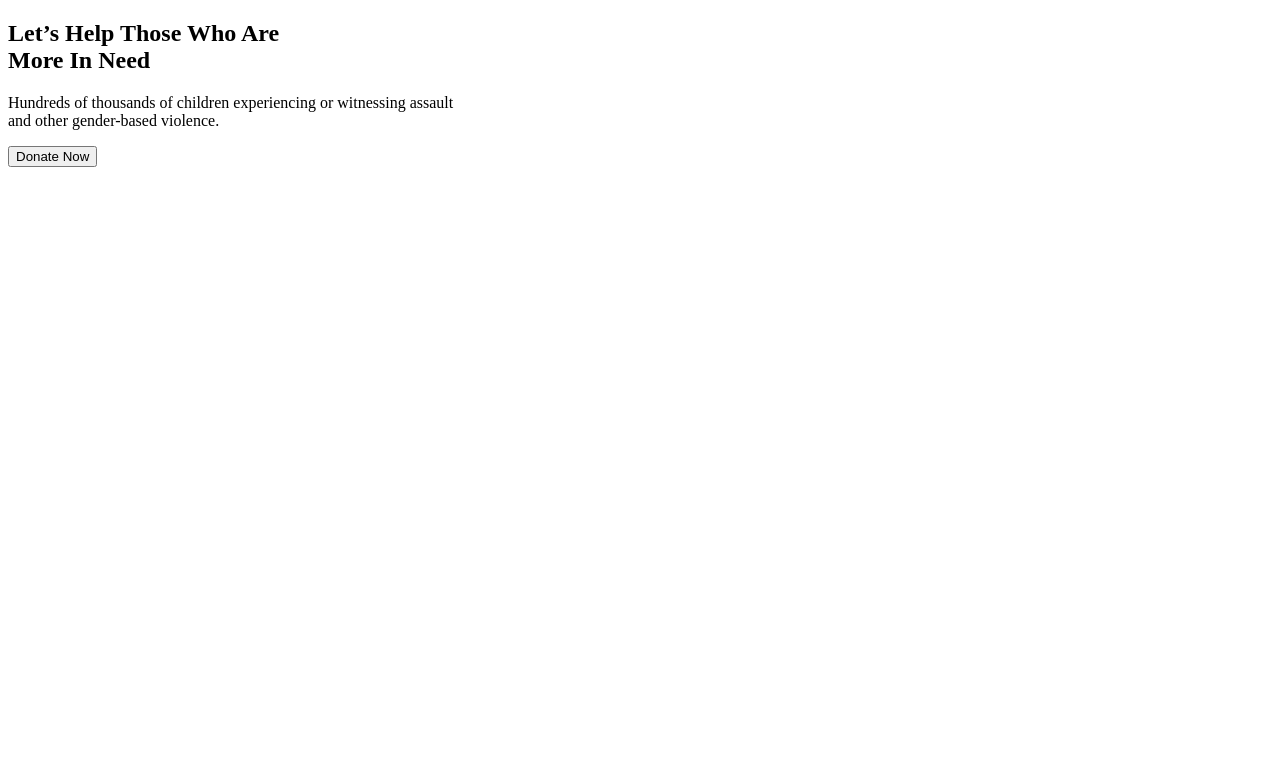
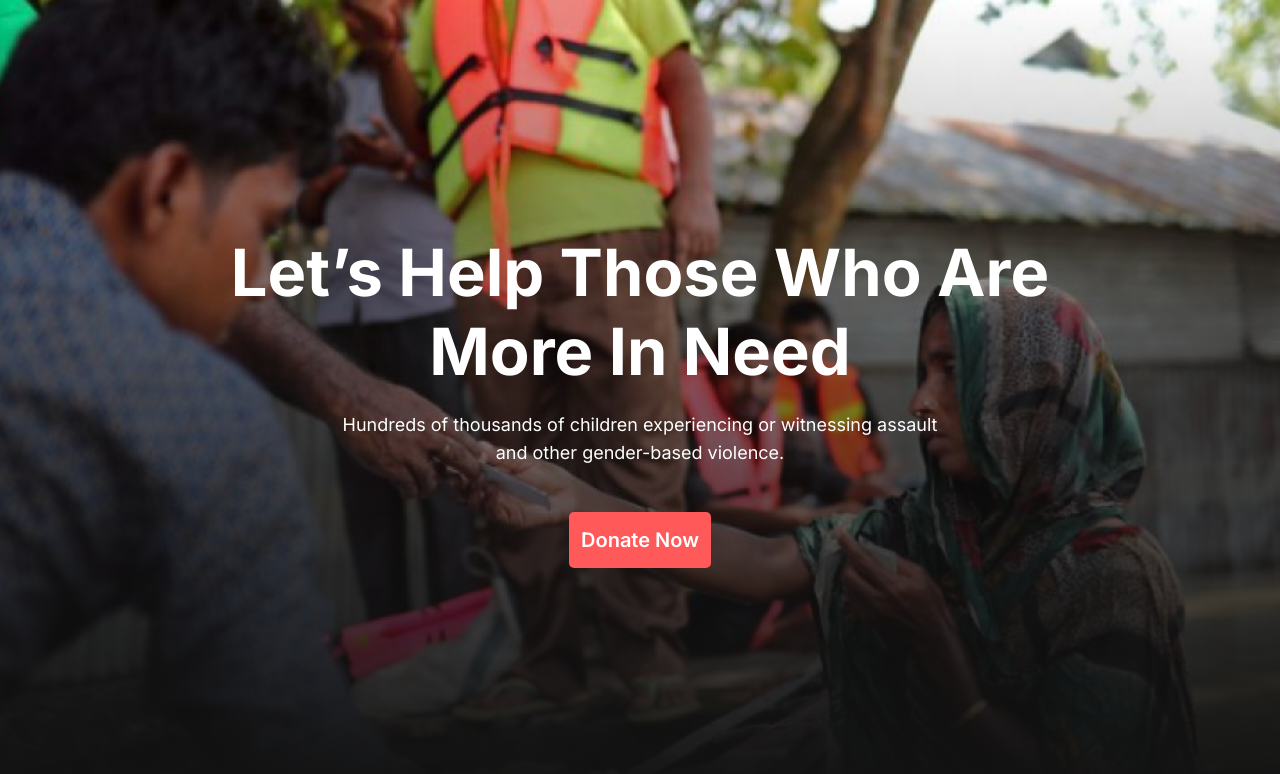
Before and after one commit to maruf45/donate-web, a plain HTML site: page index.html in a window 1280 px wide. Drawn offline with Linux system fonts and the light colour scheme.

Commit message:
update header part

```diff
--- a/css/style.css
+++ b/css/style.css
@@ -0,0 +1,65 @@
+@import url('https://fonts.googleapis.com/css2?family=Inter:wght@100;200;300;400;500;600;700;800;900&family=Poppins:ital,wght@0,400;0,500;0,600;0,700;0,800;0,900;1,400;1,500;1,700&display=swap');
+
+* {
+    margin: 0;
+    padding: 0;
+    box-sizing: border-box;
+
+}
+
+#header {
+    height: 100vh;
+    width: 100%;
+    background: linear-gradient(360deg, #121212 0%, rgba(18, 18, 18, 0) 100%), url('../images/donate-12.png') no-repeat center;
+    background-size: cover;
+}
+
+#header .header-center-part {
+    height: 100vh;
+    display: grid;
+    justify-content: center;
+    align-content: center;
+}
+
+#header .header-center-part h1 {
+    font-family: 'Inter', sans-serif;
+    font-style: normal;
+    font-weight: 700;
+    font-size: 65px;
+    line-height: 79px;
+    text-align: center;
+    color: #FFFFFF;
+}
+
+#header .header-center-part p {
+    margin-top: 20px;
+    font-family: 'Inter', sans-serif;
+    font-style: normal;
+    font-weight: 400;
+    font-size: 18px;
+    line-height: 28px;
+    text-align: center;
+    color: #FFFFFF;
+}
+
+#header .header-center-part .button-area {
+    display: flex;
+    justify-content: center;
+    align-items: center;
+}
+
+#header .header-center-part button {
+    margin-top: 45px;
+    width: fit-content;
+    padding: 16px 12px;
+    background: #FF5959;
+    border-radius: 5px;
+    outline: none;
+    border: none;
+    font-family: 'Inter';
+    font-style: normal;
+    font-weight: 600;
+    font-size: 20px;
+    line-height: 24px;
+    color: #FFFFFF;
+}
--- a/index.html
+++ b/index.html
@@ -15,7 +15,9 @@
         <div class="header-center-part">
             <h1>Let’s Help Those Who Are <br> More In Need </h1>
             <p>Hundreds of thousands of children experiencing or witnessing assault <br> and other gender-based violence.</p>
-            <button>Donate Now</button>
+            <div class="button-area">
+                <button>Donate Now</button>
+            </div>
         </div>
     </section>
 
```
Also changed, not shown: images/donate-12.png (added).
